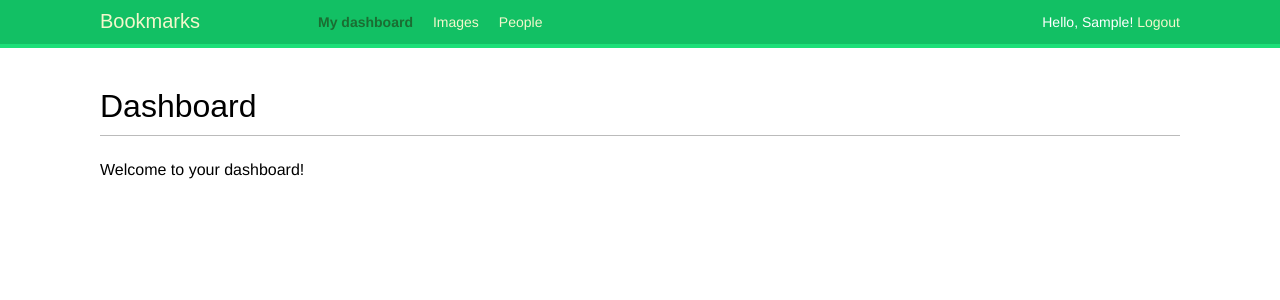
After one commit to VasiliyHaroshka/social_network, a Django app: page /account/ in a window 1280 px wide. The commit adds this page. Shown: the top 300 px of the page. Run offline with Django 4.2, Linux system fonts and the light colour scheme; the visitor is signed in with stand-in values (Sample User, id 1); some web fonts are replaced.

Commit message:
login system with standard classes and dashboard

```diff
--- /dev/null
+++ b/account/templates/account/dashboard.html
@@ -0,0 +1,8 @@
+{% extends "base.html" %}
+
+{% block title %}Dashboard{% endblock title %}
+
+{% block content %}
+    <h1>Dashboard</h1>
+    <p>Welcome to your dashboard!</p>
+{% endblock content %}
--- a/account/templates/base.html
+++ b/account/templates/base.html
@@ -8,7 +8,30 @@
     <body>
         <div id="header">
             <span class="logo">Bookmarks</span>
+            {% if request.user.is_authenticated %}
+                <ul class="menu">
+                    <li {% if section == "dashboard" %}class="selected"{% endif %}>
+                        <a href="{% url 'dashboard' %}">My dashboard</a>
+                    </li>
+                    <li {% if section == "images" %}class="selected"{% endif %}>
+                        <a href="#">Images</a>
+                    </li>
+                    <li {% if section == "people" %}class="selected"{% endif %}>
+                        <a href="#">People</a>
+                    </li>
+                </ul>
+            {% endif %}
+
+            <span class="user">
+              {% if request.user.is_authenticated %}
+                Hello, {{ request.user.first_name }}!
+                <a href="{% url 'logout' %}">Logout</a>
+              {% else %}
+                <a href="{% url 'login' %}">Login</a>
+              {% endif %}
+            </span>
         </div>
+
         <div id="content">
             {% block content %} {% endblock content %}
         </div>
--- a/account/urls.py
+++ b/account/urls.py
@@ -1,7 +1,10 @@
 from django.urls import path
+from django.contrib.auth import views as auth_views
 
-from .views import login_user
+from .views import show_dashboard
 
 urlpatterns = [
-    path('', login_user, name="login"),
+    path('', show_dashboard, name="dashboard"),
+    path('login/', auth_views.LoginView.as_view(), name="login"),
+    path('logout/', auth_views.LogoutView.as_view(), name="logout"),
 ]
--- a/account/views.py
+++ b/account/views.py
@@ -1,34 +1,11 @@
-from django.contrib.auth import authenticate, login
-from django.http import HttpResponse
+from django.contrib.auth.decorators import login_required
 from django.shortcuts import render
 
-from .forms import LoginForm
 
-
-def login_user(request):
-    """Обработчик логирования пользователя"""
-    if request.method == "POST":
-        form = LoginForm(request.POST)
-        if form.is_valid():
-            data = form.cleaned_data
-            user = authenticate(
-                request,
-                username=data["username"],
-                password=data["password"],
-            )
-            if user is not None:
-                if user.is_active:
-                    login(request, user)
-                    return HttpResponse("You were authenticated successfully")
-                else:
-                    return HttpResponse("This account isn't active")
-        else:
-            return HttpResponse("Invalid data from the form")
-    else:
-        form = LoginForm()
-
+@login_required
+def show_dashboard(request):
+    """Отображает рабочий стол аккаунта"""
     context = {
-        "form": form,
+        "section": "dashboard",
     }
-
-    return render(request, "account/login.html", context)
+    return render(request, "account/dashboard.html", context)
--- a/social_network/settings.py
+++ b/social_network/settings.py
@@ -33,13 +33,13 @@ ALLOWED_HOSTS = []
 # Application definition
 
 INSTALLED_APPS = [
+    'account.apps.AccountConfig',
     'django.contrib.admin',
     'django.contrib.auth',
     'django.contrib.contenttypes',
     'django.contrib.sessions',
     'django.contrib.messages',
     'django.contrib.staticfiles',
-    'account.apps.AccountConfig',
 ]
 
 MIDDLEWARE = [
@@ -124,3 +124,7 @@ STATIC_URL = 'static/'
 # https://docs.djangoproject.com/en/4.2/ref/settings/#default-auto-field
 
 DEFAULT_AUTO_FIELD = 'django.db.models.BigAutoField'
+
+LOGIN_REDIRECT_URL = "dashboard"
+LOGIN_URL = "login"
+LOGOUT_URL = "logout"
--- a/social_network/urls.py
+++ b/social_network/urls.py
@@ -19,5 +19,5 @@ from django.urls import path, include
 
 urlpatterns = [
     path('admin/', admin.site.urls),
-    path('', include('account.urls')),
+    path('account/', include('account.urls')),
 ]
```
Also changed, not shown: account/templates/registration/logged_out.html (added, +9 -0 lines), account/templates/registration/login.html (added, +23 -0 lines).
